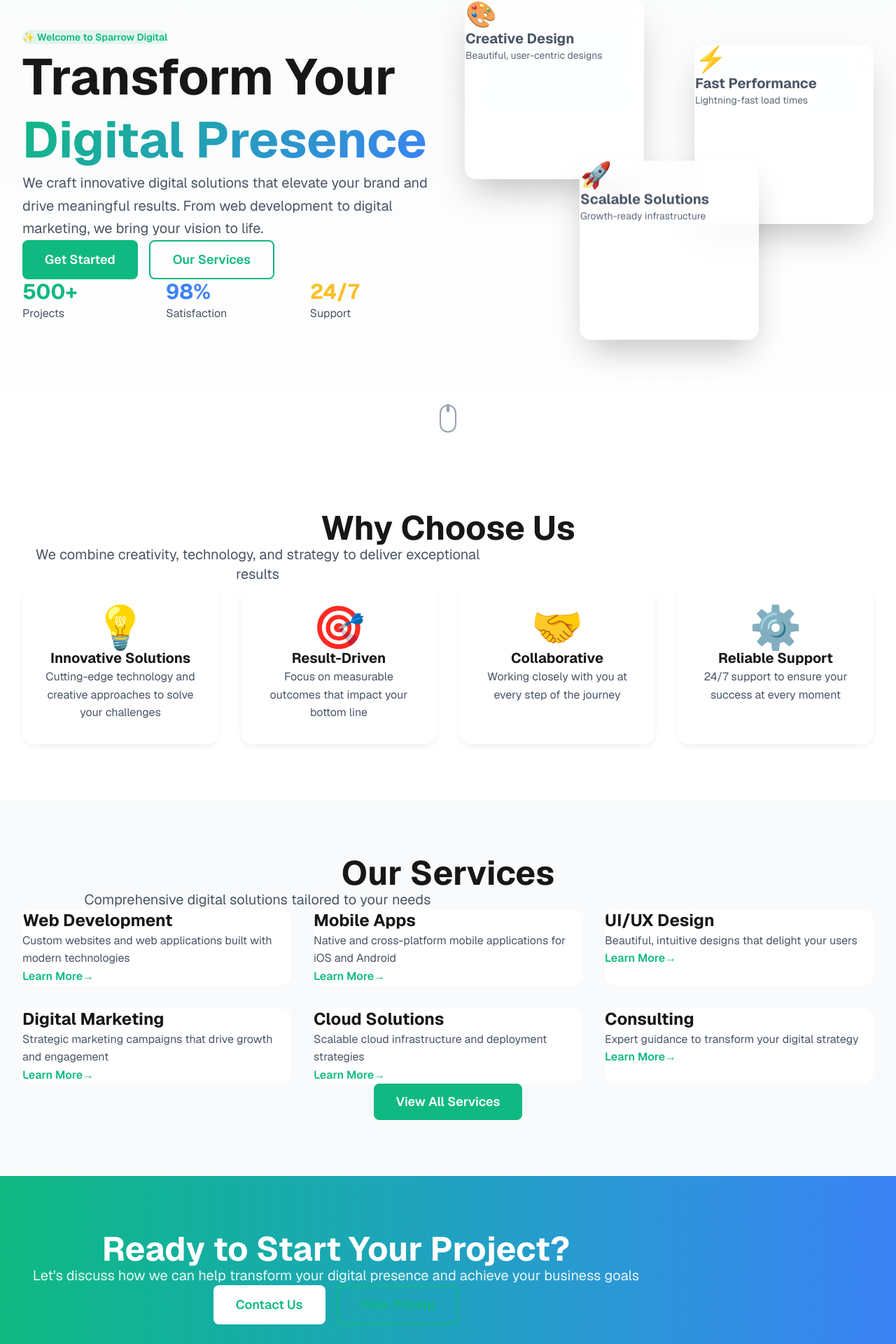
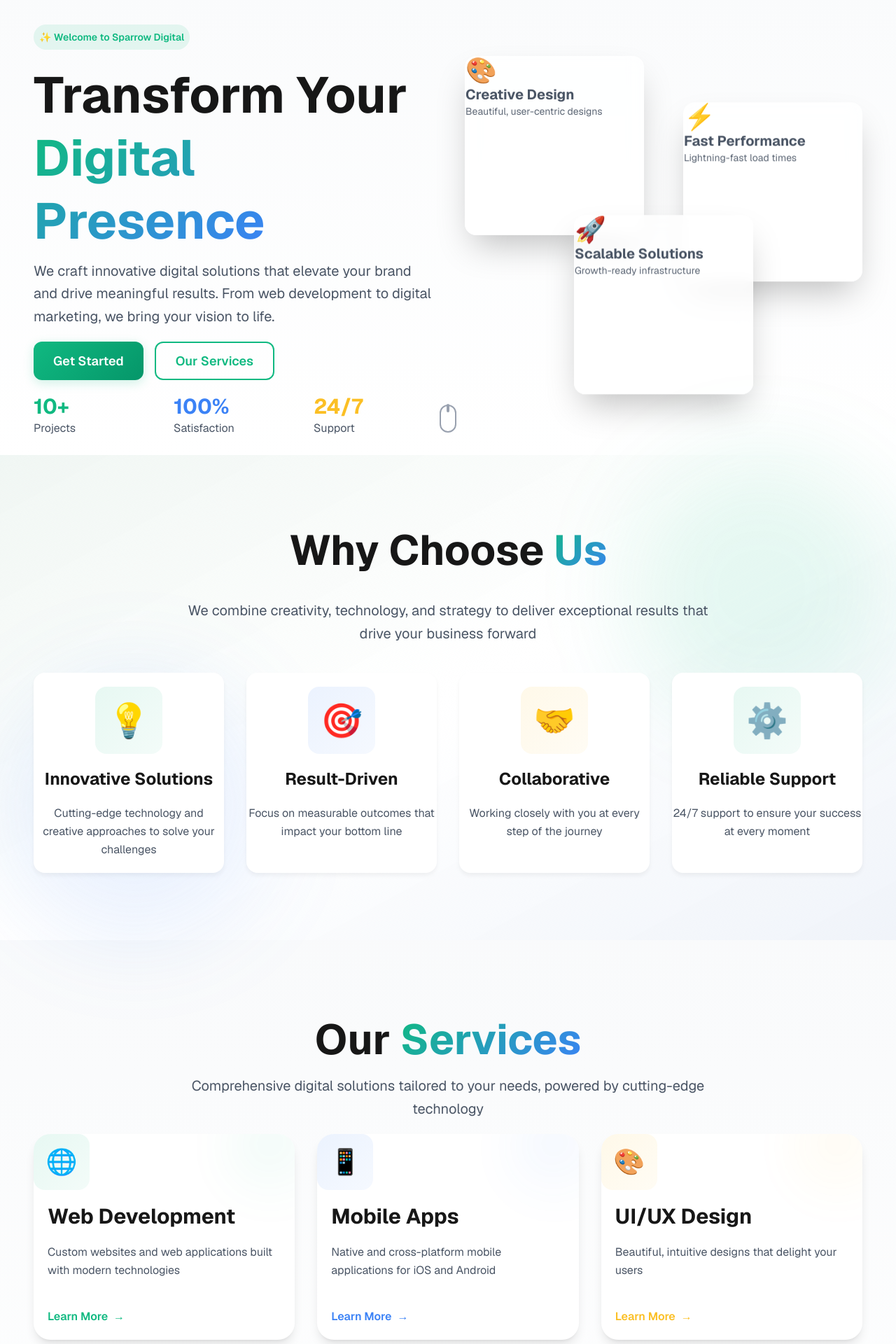
Before and after one commit to KChoi0720/Sparrow_Digital_Tech, a Next.js app: page / in a window 1280 px wide. Shown: the part 150-2070 px from the top of the page at 70% size. Built offline with nearby package versions, Linux system fonts and the light colour scheme.

Commit message:
home page optimization

```diff
--- a/app/globals.css
+++ b/app/globals.css
@@ -173,15 +173,19 @@
   animation: pulse 2s ease-in-out infinite;
 }
 
-/* Utility Classes */
+/* Utility Classes - 全局基础样式 */
 .container {
   max-width: var(--container-max-width);
   margin: 0 auto;
-  padding: 0 2rem;
+  padding-left: 1.5rem;  /* 24px - 手机端左右边距 */
+  padding-right: 1.5rem; /* 24px - 手机端左右边距 */
 }
 
-.section {
-  padding: var(--section-padding) 0;
+@media (min-width: 1024px) {
+  .container {
+    padding-left: 3rem;  /* 48px - 电脑端左右边距 */
+    padding-right: 3rem; /* 48px - 电脑端左右边距 */
+  }
 }
 
 .glass-effect {
@@ -198,58 +202,116 @@
   background-clip: text;
 }
 
+/* Button 全局样式 - 统一控制内边距和效果 */
 .btn {
   display: inline-flex;
   align-items: center;
   justify-content: center;
-  padding: 0.75rem 2rem;
-  border-radius: 0.5rem;
+  padding: 0.75rem 1rem; /* 上下16px 左右40px - 更宽松的内边距 */
+  border-radius: 0.75rem; /* 更圆润的圆角 */
   font-weight: 600;
-  transition: all var(--transition-base) var(--ease-smooth);
+  font-size: 1rem;
+  line-height: 1.5;
+  transition: all 0.3s cubic-bezier(0.4, 0, 0.2, 1);
   cursor: pointer;
+  text-decoration: none;
   border: none;
-  text-decoration: none;
+  position: relative;
+  overflow: hidden;
+  /* 防止文本选中 */
+  user-select: none;
+  -webkit-user-select: none;
 }
 
+/* 悬停时的微妙晃动动画 */
+@keyframes buttonHover {
+  0%, 100% {
+    transform: translateY(-3px) scale(1.02);
+  }
+  50% {
+    transform: translateY(-4px) scale(1.02);
+  }
+}
+
+.btn:hover {
+  animation: buttonHover 0.6s ease-in-out;
+  font-weight: 700; /* 悬停时字体加深 */
+}
+
+.btn:active {
+  transform: translateY(0px) scale(0.98);
+  transition: all 0.1s;
+}
+
+/* Primary Button */
 .btn-primary {
-  background: var(--primary);
+  background: linear-gradient(135deg, var(--primary), var(--primary-dark));
   color: white;
+  box-shadow: 0 4px 15px rgba(16, 185, 129, 0.2);
 }
 
 .btn-primary:hover {
-  background: var(--primary-dark);
-  transform: translateY(-2px);
-  box-shadow: 0 10px 25px rgba(99, 102, 241, 0.3);
+  background: linear-gradient(135deg, var(--primary-dark), var(--primary));
+  box-shadow: 0 8px 25px rgba(16, 185, 129, 0.4);
+  transform: translateY(-3px);
 }
 
+.btn-primary:active {
+  box-shadow: 0 2px 10px rgba(16, 185, 129, 0.3);
+}
+
+/* Secondary Button */
 .btn-secondary {
-  background: var(--secondary);
+  background: linear-gradient(135deg, var(--secondary), var(--secondary-dark));
   color: white;
+  box-shadow: 0 4px 15px rgba(59, 130, 246, 0.2);
 }
 
 .btn-secondary:hover {
-  background: var(--secondary-dark);
-  transform: translateY(-2px);
-  box-shadow: 0 10px 25px rgba(236, 72, 153, 0.3);
+  background: linear-gradient(135deg, var(--secondary-dark), var(--secondary));
+  box-shadow: 0 8px 25px rgba(59, 130, 246, 0.4);
+  transform: translateY(-3px);
 }
 
+.btn-secondary:active {
+  box-shadow: 0 2px 10px rgba(59, 130, 246, 0.3);
+}
+
+/* Outline Button */
 .btn-outline {
   background: transparent;
   color: var(--primary);
   border: 2px solid var(--primary);
+  box-shadow: 0 0 0 rgba(16, 185, 129, 0);
 }
 
 .btn-outline:hover {
   background: var(--primary);
   color: white;
+  border-color: var(--primary-dark);
+  box-shadow: 0 8px 25px rgba(16, 185, 129, 0.3);
+  transform: translateY(-3px);
 }
 
+.btn-outline:active {
+  box-shadow: 0 2px 10px rgba(16, 185, 129, 0.2);
+}
+
+/* 响应式按钮大小 */
+@media (min-width: 1024px) {
+  .btn {
+    padding: 0.75rem 1.75rem; /* 上下16px 左右40px - 更宽松的内边距 */
+    font-size: 1.125rem; /* 18px */
+  }
+}
+
+/* Card 基础样式 - 不含 padding，由 TSX 控制 */
 .card {
   background: white;
   border-radius: var(--card-border-radius);
-  padding: 2rem;
   box-shadow: 0 4px 6px rgba(0, 0, 0, 0.05);
   transition: all var(--transition-base) var(--ease-smooth);
+  /* padding, margin 由 Tailwind 在 TSX 中控制 */
 }
 
 .card:hover {
--- a/app/page.tsx
+++ b/app/page.tsx
@@ -28,40 +28,46 @@
   return (
     <div className="overflow-hidden">
       {/* Hero Section */}
-      <section ref={heroRef} className="relative min-h-screen flex items-center justify-center pt-20 bg-gradient-to-b from-gray-50 to-white">
-        <div className="container">
-          <div className="grid lg:grid-cols-2 gap-12 items-center">
+      <section
+        ref={heroRef}
+        className="relative min-h-screen bg-linear-to-b from-gray-50 to-white"
+      >
+        <div
+          className="container min-h-screen flex items-center"
+          style={{ paddingTop: '160px' }}
+        >
+          <div className="grid lg:grid-cols-2 gap-12 items-center w-full">
             {/* Left Content */}
-            <div className="space-y-8 animate-slide-in-left">
-              <div className="inline-block px-4 py-2 bg-primary/10 rounded-full text-primary font-semibold text-sm">
+            <div className="space-y-10 animate-slide-in-left">
+              <div className="inline-block px-6 py-3 bg-primary/10 rounded-full text-primary font-semibold text-sm" style={{padding:'8px', marginBottom:'10px'}}>
                 ✨ Welcome to Sparrow Digital
               </div>
-              <h1 className="text-5xl md:text-6xl lg:text-7xl font-bold leading-tight">
+              <h1 className="text-3xl md:text-5xl lg:text-7xl font-bold leading-tight" style={{ marginTop:'10px'}}>
                 Transform Your
                 <span className="gradient-text"> Digital Presence</span>
               </h1>
-              <p className="text-xl text-gray-600 leading-relaxed">
+              <p className="text-base md:text-xl text-gray-600 leading-relaxed" style={{ marginTop:'10px', marginBottom:'20px'}}>
                 We craft innovative digital solutions that elevate your brand and drive meaningful results. From web development to digital marketing, we bring your vision to life.
               </p>
-              <div className="flex flex-wrap gap-4">
-                <Link href="/contact" className="btn btn-primary text-lg px-8 py-4">
+              <div className="flex flex-wrap gap-4 mt-8" style={{marginBottom:'10px'}}>
+                <Link href="/contact" className="btn btn-primary">
                   Get Started
                 </Link>
-                <Link href="/services" className="btn btn-outline text-lg px-8 py-4">
+                <Link href="/services" className="btn btn-outline">
                   Our Services
                 </Link>
               </div>
               {/* Stats */}
               <div className="grid grid-cols-3 gap-8 pt-8">
-                <div className="text-center lg:text-left">
-                  <div className="text-3xl font-bold text-primary">500+</div>
+                <div className="text-center lg:text-left" style={{marginTop:'10px'}}>
+                  <div className="text-3xl font-bold text-primary">10+</div>
                   <div className="text-gray-600">Projects</div>
                 </div>
-                <div className="text-center lg:text-left">
-                  <div className="text-3xl font-bold text-secondary">98%</div>
+                <div className="text-center lg:text-left" style={{marginTop:'10px'}}>
+                  <div className="text-3xl font-bold text-secondary">100%</div>
                   <div className="text-gray-600">Satisfaction</div>
                 </div>
-                <div className="text-center lg:text-left">
+                <div className="text-center lg:text-left" style={{marginTop:'10px'}}>
                   <div className="text-3xl font-bold text-accent">24/7</div>
                   <div className="text-gray-600">Support</div>
                 </div>
@@ -107,48 +113,82 @@
       </section>
 
       {/* Features Section */}
-      <section className="section bg-white fade-in-section">
-        <div className="container">
-          <div className="text-center mb-16">
-            <h2 className="text-4xl md:text-5xl font-bold mb-4">Why Choose Us</h2>
-            <p className="text-xl text-gray-600 max-w-2xl mx-auto">
-              We combine creativity, technology, and strategy to deliver exceptional results
+      <section
+        className="relative bg-linear-to-br from-primary/5 via-white to-secondary/5 fade-in-section"
+        style={{ paddingTop: '6rem', paddingBottom: '6rem' }}
+      >
+        {/* 装饰性背景元素 */}
+        <div className="absolute top-0 right-0 w-96 h-96 bg-primary/10 rounded-full blur-3xl"></div>
+        <div className="absolute bottom-0 left-0 w-96 h-96 bg-secondary/10 rounded-full blur-3xl"></div>
+
+        <div className="container relative z-10">
+          <div className="text-center mb-20 flex flex-col items-center justify-center">
+            <h2 className="text-4xl md:text-5xl lg:text-6xl font-bold mb-6"  style={{ marginTop:'10px',marginBottom:'40px'}}>
+              Why Choose <span className="gradient-text">Us</span>
+            </h2>
+            <p className="text-lg lg:text-xl text-gray-600 max-w-3xl mx-auto leading-relaxed"  style={{marginBottom:'40px'}}>
+              We combine creativity, technology, and strategy to deliver exceptional results that drive your business forward
             </p>
           </div>
 
-          <div className="grid md:grid-cols-2 lg:grid-cols-4 gap-8">
+          <div className="grid md:grid-cols-2 lg:grid-cols-4 gap-6 lg:gap-8">
             {[
               {
                 icon: '💡',
                 title: 'Innovative Solutions',
-                description: 'Cutting-edge technology and creative approaches to solve your challenges'
+                description: 'Cutting-edge technology and creative approaches to solve your challenges',
+                color: 'primary'
               },
               {
                 icon: '🎯',
                 title: 'Result-Driven',
-                description: 'Focus on measurable outcomes that impact your bottom line'
+                description: 'Focus on measurable outcomes that impact your bottom line',
+                color: 'secondary'
               },
               {
                 icon: '🤝',
                 title: 'Collaborative',
-                description: 'Working closely with you at every step of the journey'
+                description: 'Working closely with you at every step of the journey',
+                color: 'accent'
               },
               {
                 icon: '⚙️',
                 title: 'Reliable Support',
-                description: '24/7 support to ensure your success at every moment'
+                description: '24/7 support to ensure your success at every moment',
+                color: 'primary'
               }
             ].map((feature, index) => (
               <div
                 key={index}
-                className="card text-center hover:shadow-2xl group"
+                className="card text-center group p-8 lg:p-10 hover:scale-105 transition-all duration-500 cursor-pointer relative overflow-hidden"
                 style={{ animationDelay: `${index * 0.1}s` }}
               >
-                <div className="text-6xl mb-4 transform group-hover:scale-110 transition-transform duration-300">
-                  {feature.icon}
+                {/* 悬停时的背景渐变效果 */}
+                <div className={`absolute inset-0 bg-linear-to-br opacity-0 group-hover:opacity-5 transition-opacity duration-500 ${
+                  feature.color === 'primary' ? 'from-primary to-primary-dark' :
+                  feature.color === 'secondary' ? 'from-secondary to-secondary-dark' :
+                  'from-accent to-accent-dark'
+                }`}></div>
+
+                {/* 图标容器 */}
+                <div className={`relative inline-flex items-center justify-center w-20 h-20 lg:w-24 lg:h-24 mb-6 rounded-2xl bg-linear-to-br transition-all duration-500 group-hover:rotate-6 group-hover:scale-110 ${
+                  feature.color === 'primary' ? 'from-primary/10 to-primary/5 group-hover:from-primary/20 group-hover:to-primary/10' :
+                  feature.color === 'secondary' ? 'from-secondary/10 to-secondary/5 group-hover:from-secondary/20 group-hover:to-secondary/10' :
+                  'from-accent/10 to-accent/5 group-hover:from-accent/20 group-hover:to-accent/10'
+                }`}  style={{ marginTop:'20px', marginBottom:'20px'}}>
+                  <span className="text-4xl lg:text-5xl" >{feature.icon}</span>
                 </div>
-                <h3 className="text-xl font-bold mb-3">{feature.title}</h3>
-                <p className="text-gray-600">{feature.description}</p>
+
+                <h3 className={`text-xl lg:text-2xl font-bold mb-4 transition-colors duration-300 ${
+                  feature.color === 'primary' ? 'group-hover:text-primary' :
+                  feature.color === 'secondary' ? 'group-hover:text-secondary' :
+                  'group-hover:text-accent'
+                }`}  style={{ marginBottom:'20px'}}>
+                  {feature.title}
+                </h3>
+                <p className="text-gray-600 leading-relaxed text-sm lg:text-base"  style={{ marginBottom:'20px'}}>
+                  {feature.description}
+                </p>
               </div>
             ))}
           </div>
@@ -156,76 +196,122 @@
       </section>
 
       {/* Services Preview Section */}
-      <section className="section bg-gray-50 fade-in-section">
+      <section
+        className="bg-linear-to-b from-gray-50 to-white fade-in-section"
+        style={{ paddingTop: '7rem', paddingBottom: '7rem' }}
+      >
         <div className="container">
-          <div className="text-center mb-16">
-            <h2 className="text-4xl md:text-5xl font-bold mb-4">Our Services</h2>
-            <p className="text-xl text-gray-600 max-w-2xl mx-auto">
-              Comprehensive digital solutions tailored to your needs
+          <div className="text-center mb-20 flex flex-col items-center justify-center">
+            <h2 className="text-4xl md:text-5xl lg:text-6xl font-bold mb-6">
+              Our <span className="gradient-text">Services</span>
+            </h2>
+            <p className="text-lg lg:text-xl text-gray-600 max-w-3xl mx-auto leading-relaxed" style={{margin:'20px'}}>
+              Comprehensive digital solutions tailored to your needs, powered by cutting-edge technology
             </p>
           </div>
 
-          <div className="grid md:grid-cols-2 lg:grid-cols-3 gap-8">
+          <div className="grid md:grid-cols-2 lg:grid-cols-3 gap-6 lg:gap-8" style={{ marginBottom:'20px'}}>
             {[
               {
                 title: 'Web Development',
                 description: 'Custom websites and web applications built with modern technologies',
                 gradient: 'from-primary to-primary-dark',
+                bgColor: 'primary',
+                icon: '🌐',
                 link: '/services#web'
               },
               {
                 title: 'Mobile Apps',
                 description: 'Native and cross-platform mobile applications for iOS and Android',
                 gradient: 'from-secondary to-secondary-dark',
+                bgColor: 'secondary',
+                icon: '📱',
                 link: '/services#mobile'
               },
               {
                 title: 'UI/UX Design',
                 description: 'Beautiful, intuitive designs that delight your users',
                 gradient: 'from-accent to-accent-dark',
+                bgColor: 'accent',
+                icon: '🎨',
                 link: '/services#design'
               },
               {
                 title: 'Digital Marketing',
                 description: 'Strategic marketing campaigns that drive growth and engagement',
                 gradient: 'from-primary to-secondary',
+                bgColor: 'primary',
+                icon: '📈',
                 link: '/services#marketing'
               },
               {
                 title: 'Cloud Solutions',
                 description: 'Scalable cloud infrastructure and deployment strategies',
                 gradient: 'from-secondary to-accent',
+                bgColor: 'secondary',
+                icon: '☁️',
                 link: '/services#cloud'
               },
               {
                 title: 'Consulting',
                 description: 'Expert guidance to transform your digital strategy',
                 gradient: 'from-accent to-primary',
+                bgColor: 'accent',
+                icon: '💼',
                 link: '/services#consulting'
               }
             ].map((service, index) => (
               <Link
                 key={index}
                 href={service.link}
-                className="group relative overflow-hidden rounded-2xl p-8 bg-white hover:shadow-2xl transition-all duration-500 hover:-translate-y-2"
+                className="group relative overflow-hidden rounded-3xl p-8 lg:p-10 bg-white shadow-lg hover:shadow-2xl transition-all duration-500 hover:-translate-y-3 hover:scale-105"
               >
-                <div className={`absolute inset-0 bg-linear-to-br ${service.gradient} opacity-0 group-hover:opacity-10 transition-opacity duration-500`}></div>
+                {/* 背景渐变效果 */}
+                <div className={`absolute inset-0 bg-linear-to-br ${service.gradient} opacity-0 group-hover:opacity-5 transition-opacity duration-500`}></div>
+
+                {/* 左上角装饰 */}
+                <div className={`absolute -top-10 -right-10 w-32 h-32 rounded-full bg-linear-to-br ${service.gradient} opacity-10 blur-2xl group-hover:opacity-20 transition-opacity duration-500`}></div>
+
                 <div className="relative">
-                  <h3 className="text-2xl font-bold mb-3 group-hover:text-primary transition-colors">
+                  {/* 图标 */}
+                  <div className={`inline-flex items-center justify-center w-16 h-16 lg:w-20 lg:h-20 mb-6 rounded-2xl bg-linear-to-br transition-all duration-500 group-hover:scale-110 group-hover:rotate-3 ${
+                    service.bgColor === 'primary' ? 'from-primary/10 to-primary/5 group-hover:from-primary/20 group-hover:to-primary/10' :
+                    service.bgColor === 'secondary' ? 'from-secondary/10 to-secondary/5 group-hover:from-secondary/20 group-hover:to-secondary/10' :
+                    'from-accent/10 to-accent/5 group-hover:from-accent/20 group-hover:to-accent/10'
+                  }`}>
+                    <span className="text-3xl lg:text-4xl" >{service.icon}</span>
+                  </div>
+
+                  {/* 标题 */}
+                  <h3 className={`text-2xl lg:text-3xl font-bold mb-4 transition-colors duration-300 ${
+                    service.bgColor === 'primary' ? 'group-hover:text-primary' :
+                    service.bgColor === 'secondary' ? 'group-hover:text-secondary' :
+                    'group-hover:text-accent'
+                  }`} style={{ margin:'20px'}}>
                     {service.title}
                   </h3>
-                  <p className="text-gray-600 mb-4">{service.description}</p>
-                  <div className="flex items-center text-primary font-semibold">
-                    Learn More
-                    <span className="ml-2 transform group-hover:translate-x-2 transition-transform">→</span>
+
+                  {/* 描述 */}
+                  <p className="text-gray-600 mb-6 leading-relaxed" style={{ margin:'20px'}}>
+                    {service.description}
+                  </p>
+
+                  {/* Learn More 按钮 */}
+                  <div className={`inline-flex items-center gap-2 font-semibold transition-all duration-300 ${
+                    service.bgColor === 'primary' ? 'text-primary' :
+                    service.bgColor === 'secondary' ? 'text-secondary' :
+                    'text-accent'
+                  }`} style={{ margin:'20px'}}>
+                    <span>Learn More</span>
+                    <span className="transform group-hover:translate-x-2 transition-transform duration-300">→</span>
                   </div>
                 </div>
               </Link>
             ))}
           </div>
 
-          <div className="text-center mt-12">
-            <Link href="/services" className="btn btn-primary text-lg px-8 py-4">
+          <div className="text-center mt-16">
+            <Link href="/services" className="btn btn-primary">
               View All Services
             </Link>
           </div>
@@ -233,7 +319,10 @@
       </section>
 
       {/* CTA Section */}
-      <section className="section bg-linear-to-r from-primary to-secondary text-white fade-in-section">
+      <section
+        className="bg-linear-to-r from-primary to-secondary text-white fade-in-section"
+        style={{ paddingTop: '5rem', paddingBottom: '5rem' }}
+      >
         <div className="container">
           <div className="max-w-4xl mx-auto text-center">
             <h2 className="text-4xl md:text-5xl font-bold mb-6">
@@ -243,10 +332,14 @@
               Let&apos;s discuss how we can help transform your digital presence and achieve your business goals
             </p>
             <div className="flex flex-wrap gap-4 justify-center">
-              <Link href="/contact" className="btn bg-white text-primary hover:bg-gray-100 text-lg px-8 py-4">
+              <Link href="/contact" className="btn bg-white text-primary hover:bg-gray-100">
                 Contact Us
               </Link>
-              <Link href="/pricing" className="btn btn-outline border-white text-white hover:bg-white hover:text-primary text-lg px-8 py-4">
+              <Link
+                href="/pricing"
+                className="btn btn-outline border-2 hover:bg-white"
+                style={{ borderColor: '#fbbf24', color: '#fbbf24' }}
+              >
                 View Pricing
               </Link>
             </div>
```
